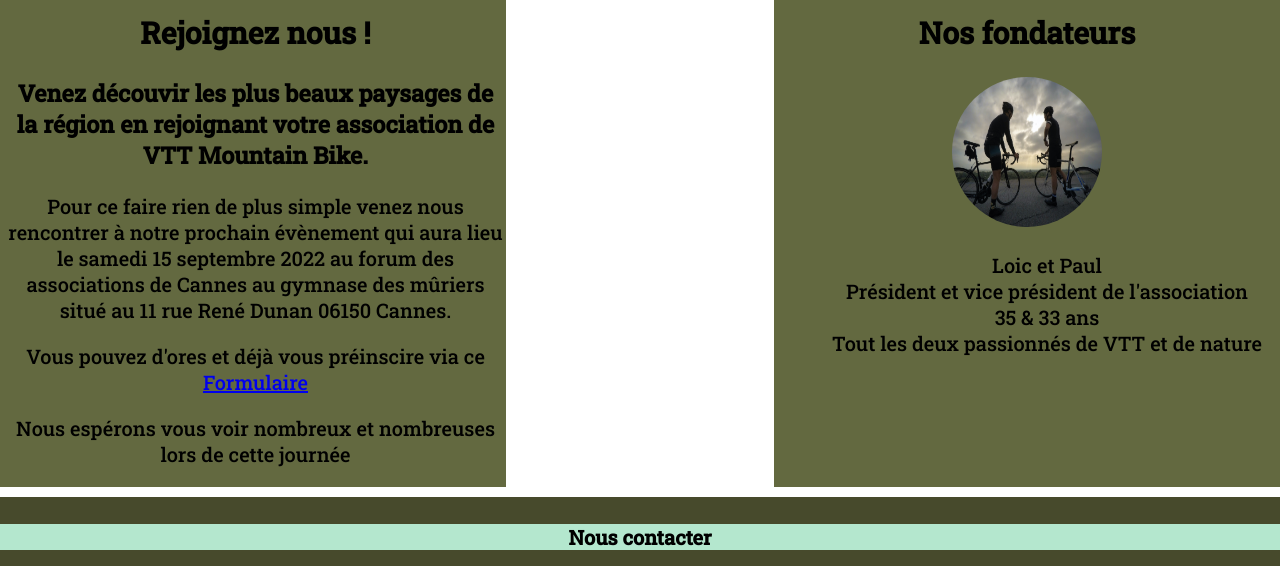
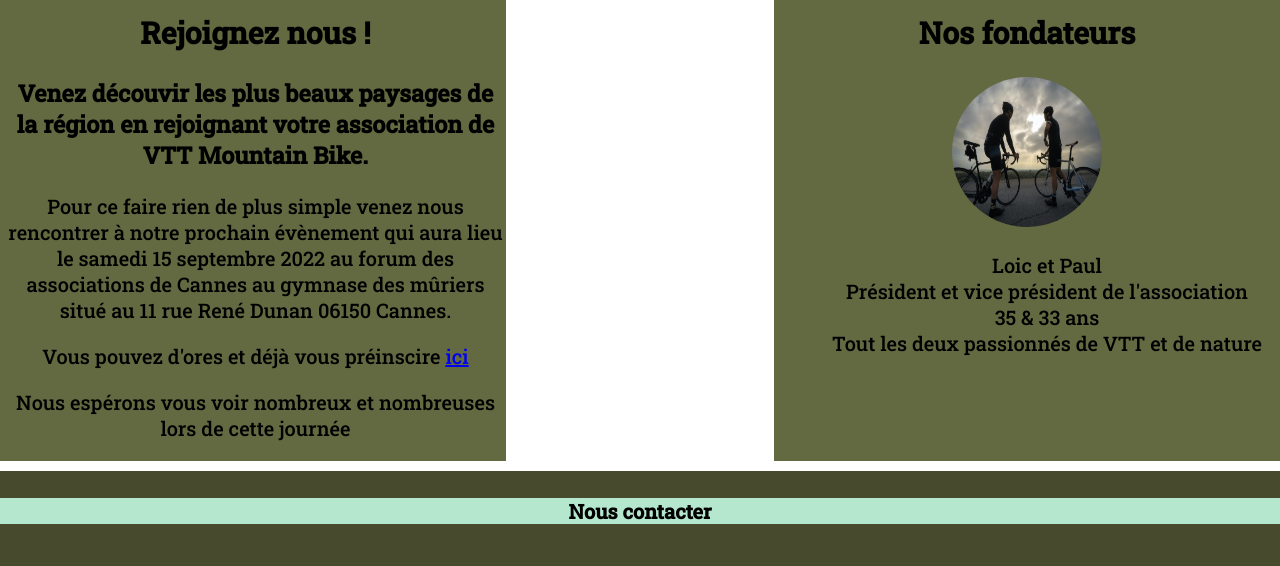
Before and after one commit to DesombreThomas/Mountain-Bike, a plain HTML site: page Mountain Bike/Mountain Bike/index.html in a window 1280 px wide. Shown: the part 797-1363 px from the top of the page. Drawn offline with nearby package versions, Linux system fonts and the light colour scheme; a web font is replaced by a local one.

Commit message:
Update index.html

```diff
--- a/Mountain Bike/Mountain Bike/index.html
+++ b/Mountain Bike/Mountain Bike/index.html
@@ -52,7 +52,7 @@
                 </h3>
                     <p>Pour ce faire rien de plus simple venez nous rencontrer à notre prochain évènement qui aura lieu le samedi 15 septembre 2022 au forum des associations de Cannes au gymnase des mûriers situé au 11 rue René Dunan 06150 Cannes.</p>
 
-                        <p>Vous pouvez d'ores et déjà vous préinscire via ce <a href="#next-event">Formulaire</a></p>
+                        <p>Vous pouvez d'ores et déjà vous préinscire <a href="events.html "target="_blank" >ici</a></p>
 
                         <p>Nous espérons vous voir nombreux et nombreuses lors de cette journée</p>
 
@@ -105,5 +105,3 @@
 
     </div>
 </body>
-
-</html>
```
